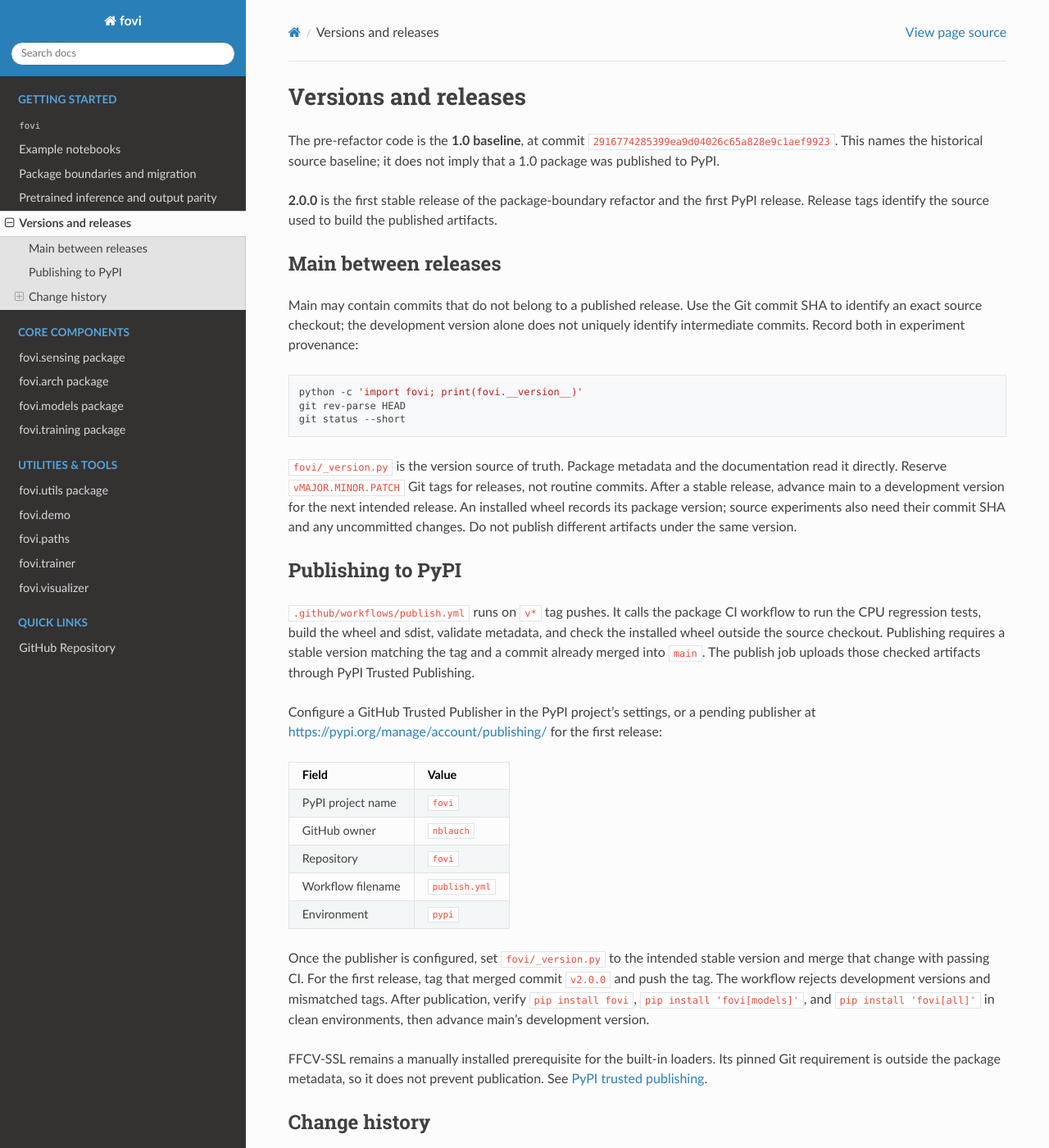
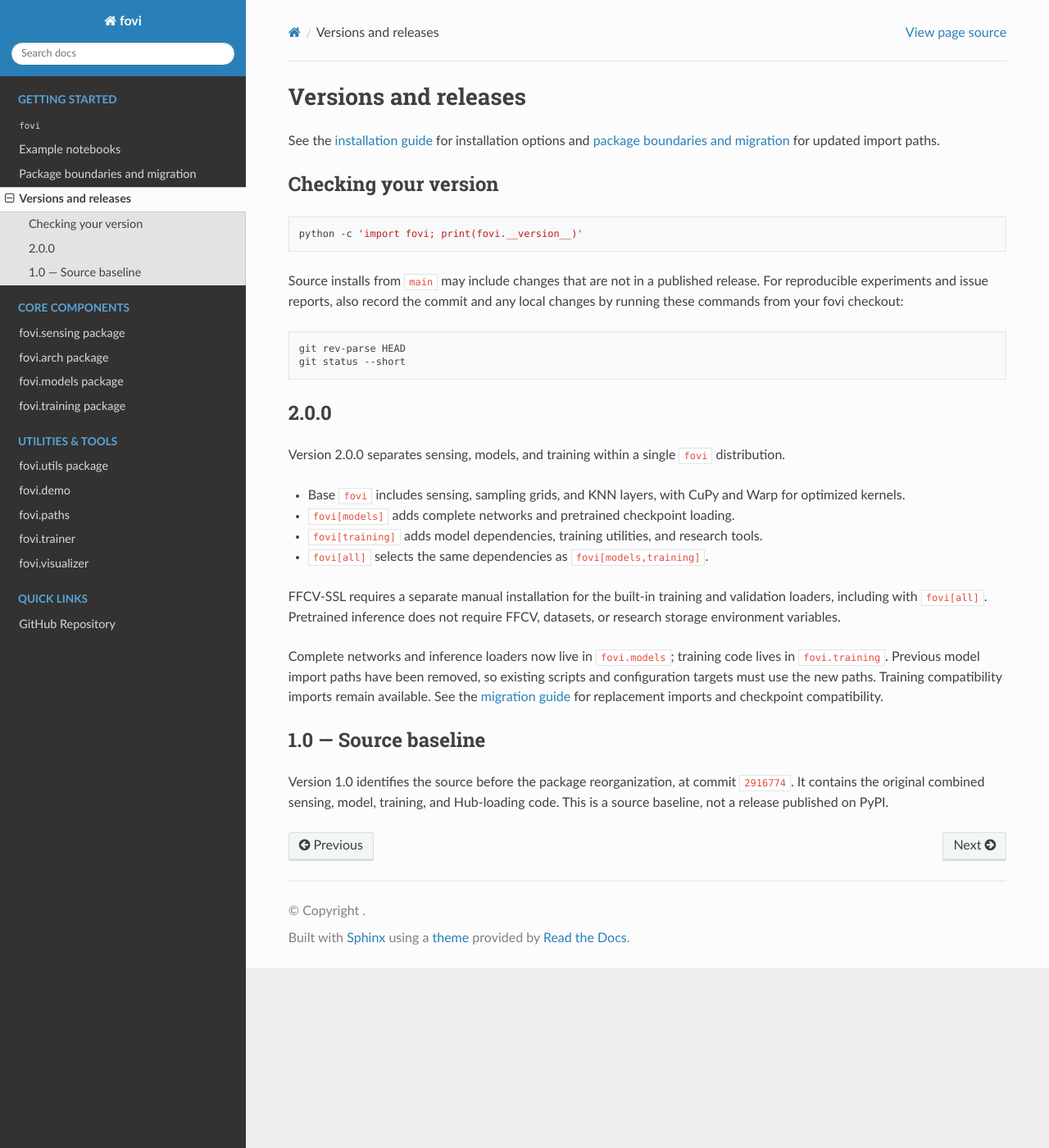
Before and after one commit to nblauch/fovi, a Sphinx documentation site: the page built from docs/releases.md, in a window 1280 px wide and 1400 px high. Shown: the whole window at 82% size. Built offline with Sphinx 7.4.7 and the Read the Docs theme 3.1.0, drawn with Linux system fonts in a browser that asks for light colours; some of the changed text lies outside the part shown.

Commit message:
Polish public installation and release documentation

````diff
--- a/docs/index.rst
+++ b/docs/index.rst
@@ -10,7 +10,6 @@ fovi is a PyTorch library for implementing foveated vision. This library provide
    read_me
    quickstart
    package_boundaries
-   pretrained_parity
    releases
 
 .. toctree::
--- a/docs/pretrained_parity.md
+++ /dev/null
@@ -1,93 +0,0 @@
-# Pretrained inference and output parity
-
-Install the `models` extra for pretrained inference. No trainer, FFCV installation, dataset,
-or research storage environment variable is needed. See the [README example](https://github.com/nblauch/fovi#-pretrained-models)
-and [package boundaries](package_boundaries.md).
-
-## DINOv3 checkpoint compatibility
-
-Transformers releases have placed DINOv3 blocks at `layer`, `encoder.layer`, and
-`model.layer`. Fovi already supported locating these blocks for fine-tuning. Checkpoint
-restoration now also translates the known block prefix to the constructed model's layout.
-This happens inside the DINO backbone's PyTorch load hook, including when a parent FoviNet
-loads its state dictionary.
-
-The suffix is preserved, including LoRA `parametrizations.weight.original` and factor
-`A`/`B` entries. No weights are merged, reinitialized, cast, or rewritten on disk. Saving a
-model uses the active Transformers layout; loading recognizes all three layouts. This is
-checkpoint-name compatibility, not a conversion of LoRA ranks, architecture configuration,
-or optimizer state. The configuration must still construct the same model and adapters.
-
-Strict loading continues to reject missing weights, unknown keys, and incompatible shapes.
-A checkpoint mixing multiple block layouts is ambiguous and raises even when strict loading
-is disabled. Non-DINO checkpoints are unaffected. Existing Hub revisions remain unchanged,
-and the requirement remains `transformers>=4.57.6`.
-
-## Refactor comparison
-
-The original source at `2916774285399ea9d04026c65a828e9c1aef9923` was compared with
-the refactored `fovi.models` public loader in separate processes. With Transformers 4.57.6,
-all compared tensors matched exactly for these cached Hugging Face checkpoints:
-
-| Model | Hub revision | Compared tensors, including input |
-| --- | --- | --- |
-| [DINOv3-S+, a=2.78](https://huggingface.co/fovi-pytorch/fovi-dinov3-splus_a-2.78_res-64_in1k) | `b9ba32e4c2ad4a8be3ce48bc358c7bbbb74e437a` | 13 |
-| [DINOv3-S+, a=60.94](https://huggingface.co/fovi-pytorch/fovi-dinov3-splus_a-60.94_res-64_in1k) | `423d842bd550a3ed8c29b83d1a8f843218dfe39e` | 13 |
-| [AlexNet, rfmult=1](https://huggingface.co/fovi-pytorch/fovi-alexnet_a-0.5_res-64_rfmult-1_in1k) | `4778acf941b58dc51e9822b1c451532ded1c2e5c` | 15 |
-| [AlexNet, rfmult=2](https://huggingface.co/fovi-pytorch/fovi-alexnet_a-0.5_res-64_rfmult-2_in1k) | `6ec51cb04e7bbdef57244a8698348b78f3dfe7f9` | 15 |
-
-The same comparison also passed exactly with the original source on Transformers 4.57.6
-and the refactored source on Transformers 5.16.1 using the checkpoint compatibility hook.
-Loaded parameter/buffer values matched exactly after normalizing the known DINO block
-prefixes. Across each four-model comparison, all 56 captured tensors had zero maximum
-absolute error. This includes four input tensors and 52 computed output/fixation tensors.
-
-The inputs are the repository street-view image, its horizontal reflection, and seeded RGB
-noise. Each batch is evaluated with one centered fixation and with three fixations spanning
-center, off-center, and near-edge locations. Captures include retinal samples, intermediate
-layers, embeddings, classifier logits, and realized fixation coordinates. Models run in
-evaluation/inference mode; all captured values must be finite.
-
-Validation used Python 3.12.3, PyTorch 2.11.0+cu128, and an NVIDIA RTX PRO 6000 Blackwell
-GPU, with TF32 disabled. This is bounded inference coverage, not a training or accuracy
-benchmark, and does not establish parity for every model, device, dtype, or stochastic policy.
-The DINOv3-H+ and ResNet Hub models are outside this comparison.
-
-## Reproduce
-
-Use the same numerical dependencies in both processes. The original checkout needs its
-legacy training dependencies just to import its loader; the new loader does not. Download
-the four checkpoints to `~/.cache/fovi` first, pinning the revisions above when reproducing
-this result. The capture command itself does not download missing checkpoints.
-
-From the refactored checkout, with Transformers 4.57.6:
-
-```bash
-git worktree add --detach /tmp/fovi-v1 2916774285399ea9d04026c65a828e9c1aef9923
-HF_HUB_OFFLINE=1 python scripts/check_pretrained_parity.py capture \
-  --source-root /tmp/fovi-v1 --api legacy --image notebooks/streetview.jpg \
-  --output /tmp/fovi-parity/reference
-HF_HUB_OFFLINE=1 python scripts/check_pretrained_parity.py capture \
-  --source-root . --api models --image notebooks/streetview.jpg \
-  --output /tmp/fovi-parity/candidate
-python scripts/check_pretrained_parity.py compare \
-  --reference /tmp/fovi-parity/reference --candidate /tmp/fovi-parity/candidate \
-  --report /tmp/fovi-parity/report.json
-```
-
-The default comparison requires exact equality. Captures record checkpoint-file hashes,
-loaded-state hashes, image hashes, dependency versions, and Hub cache provenance. They also
-assert that model inference did not import FFCV or the training namespace.
-
-To test a Transformers upgrade separately, capture the candidate using the other version
-and compare with `--allow-transformers-change`. This checks loaded tensors after normalizing
-only the known DINO block prefixes; checkpoint and input provenance must still agree. It
-does not relax numerical tolerances. Explicit `--rtol` and `--atol` options are available
-for deliberate numerical comparisons and are recorded in the report.
-
-Fast CPU regression tests need no Hub downloads or simulator:
-
-```bash
-python -m pytest tests/test_dinov3_checkpoint_compat.py tests/test_dinov3_compat.py \
-  tests/test_package_boundaries.py tests/test_model_loading.py
-```
--- a/docs/read_me.rst
+++ b/docs/read_me.rst
@@ -12,7 +12,7 @@ Version **2.0.0** introduces the sensing, model, and training package
 boundaries. The pre-refactor source is the 1.0 baseline. Main can
 advance between releases; record a Git commit for reproducible source
 installs. See `versions and
-releases <https://nblauch.github.io/fovi/releases.html>`__.
+releases <https://nblauch.github.io/fovi/docs/releases.html>`__.
 
 🛠️ Install
 ----------
@@ -26,9 +26,8 @@ For published releases, choose the capabilities you need:
    pip install 'fovi[training]'     # models, training utilities, and research tools
    pip install 'fovi[all]'          # identical dependencies to fovi[models,training]
 
-The first PyPI release is 2.0.0. To work from a source checkout, clone
-the repository, activate your Python environment, and install from
-source:
+To work from a source checkout, clone the repository, activate your
+Python environment, and install from source:
 
 .. code:: bash
 
@@ -52,6 +51,10 @@ validation loaders. It is installed manually, including when using
 ``all``. Trainer subclasses or external training scripts can supply
 other data loaders.
 
+See `package boundaries and
+migration <https://nblauch.github.io/fovi/docs/package_boundaries.html>`__
+for public import paths.
+
 Manual FFCV installation
 ~~~~~~~~~~~~~~~~~~~~~~~~
 
@@ -70,17 +73,25 @@ compatible with that fork, then install it from the repository root:
 For a release installed from PyPI, use ``requirements-ffcv.txt`` from
 its matching Git release tag. The same native prerequisites apply.
 
-For existing configurations, set ``FOVI_SAVE_DIR`` and
-``FOVI_DATASETS_DIR`` before importing the trainer. Model inference from
-an explicit configuration/checkpoint directory requires neither. CuPy
-and Warp kernels are installed with plain ``fovi``; no kernel extra is
-needed. See `package boundaries and
-migration <https://nblauch.github.io/fovi/package_boundaries.html>`__
-for public import paths.
+Research storage directories
+~~~~~~~~~~~~~~~~~~~~~~~~~~~~
 
-To use flash attention, install per the typical approach:
+Base sensing/KNN use and pretrained inference with ``fovi[models]`` do
+not require any ``FOVI_*_DIR`` environment variables. Installing the
+training extra does not change this behavior.
 
-::
+Before importing ``Trainer`` or ``fovi.paths``, set ``FOVI_SAVE_DIR``
+for checkpoints and logs and ``FOVI_DATASETS_DIR`` for datasets.
+Optionally, set ``FOVI_SLOW_DIR`` for large storage (defaults to
+``FOVI_SAVE_DIR``) and ``FOVI_FIGS_DIR`` for figures (defaults to the
+``figures`` subdirectory of ``FOVI_SLOW_DIR``).
+
+Optional Flash Attention
+~~~~~~~~~~~~~~~~~~~~~~~~
+
+To use Flash Attention, install it separately:
+
+.. code:: bash
 
    pip install packaging ninja
    pip install flash-attn --no-build-isolation
@@ -140,10 +151,6 @@ Inference uses ``.[models]`` and needs no FFCV, datasets, trainer, or
 ``FOVI_*_DIR`` environment variables. The checkpoint configuration
 retains its historical ``training`` section for model dimensions and
 preprocessing; reading that data does not import the training runtime.
-See `pretrained output
-parity <https://nblauch.github.io/fovi/pretrained_parity.html>`__ for
-tested checkpoints, dependency compatibility, and reproducible
-validation commands.
 
 📝 Example notebooks
 --------------------
--- a/docs/releases.md
+++ b/docs/releases.md
@@ -1,73 +1,47 @@
 # Versions and releases
 
-The pre-refactor code is the **1.0 baseline**, at commit
-`2916774285399ea9d04026c65a828e9c1aef9923`. This names the historical source baseline;
-it does not imply that a 1.0 package was published to PyPI.
+See the [installation guide](read_me.rst) for installation options and
+[package boundaries and migration](package_boundaries.md) for updated import paths.
 
-**2.0.0** is the first stable release of the package-boundary refactor and the first
-PyPI release. Release tags identify the source used to build the published artifacts.
-
-## Main between releases
-
-Main may contain commits that do not belong to a published release. Use the Git commit
-SHA to identify an exact source checkout; the development version alone does not uniquely
-identify intermediate commits. Record both in experiment provenance:
+## Checking your version
 
 ```bash
 python -c 'import fovi; print(fovi.__version__)'
+```
+
+Source installs from `main` may include changes that are not in a published release.
+For reproducible experiments and issue reports, also record the commit and any local
+changes by running these commands from your fovi checkout:
+
+```bash
 git rev-parse HEAD
 git status --short
 ```
 
-`fovi/_version.py` is the version source of truth. Package metadata and the documentation
-read it directly. Reserve `vMAJOR.MINOR.PATCH` Git tags for releases, not routine commits.
-After a stable release, advance main to a development version for the next intended release.
-An installed wheel records its package version; source experiments also need their commit
-SHA and any uncommitted changes. Do not publish different artifacts under the same version.
+## 2.0.0
 
-## Publishing to PyPI
+Version 2.0.0 separates sensing, models, and training within a single `fovi`
+distribution.
 
-`.github/workflows/publish.yml` runs on `v*` tag pushes. It calls the package CI
-workflow to run the CPU regression tests, build the wheel and sdist, validate metadata,
-and check the installed wheel outside the source checkout. Publishing requires a stable
-version matching the tag and a commit already merged into `main`. The publish job uploads
-those checked artifacts through PyPI Trusted Publishing.
+- Base `fovi` includes sensing, sampling grids, and KNN layers, with CuPy and Warp
+  for optimized kernels.
+- `fovi[models]` adds complete networks and pretrained checkpoint loading.
+- `fovi[training]` adds model dependencies, training utilities, and research tools.
+- `fovi[all]` selects the same dependencies as `fovi[models,training]`.
 
-Configure a GitHub Trusted Publisher in the PyPI project's settings, or a pending
-publisher at <https://pypi.org/manage/account/publishing/> for the first release:
+FFCV-SSL requires a separate manual installation for the built-in training and
+validation loaders, including with `fovi[all]`. Pretrained inference does not require
+FFCV, datasets, or research storage environment variables.
 
-| Field | Value |
-| --- | --- |
-| PyPI project name | `fovi` |
-| GitHub owner | `nblauch` |
-| Repository | `fovi` |
-| Workflow filename | `publish.yml` |
-| Environment | `pypi` |
+Complete networks and inference loaders now live in `fovi.models`; training code
+lives in `fovi.training`. Previous model import paths have been removed, so existing
+scripts and configuration targets must use the new paths. Training compatibility
+imports remain available. See the [migration guide](package_boundaries.md) for
+replacement imports and checkpoint compatibility.
 
-Once the publisher is configured, set `fovi/_version.py` to the intended stable version
-and merge that change with passing CI. For the first release, tag that merged commit
-`v2.0.0` and push the tag. The workflow rejects development versions and mismatched tags.
-After publication, verify `pip install fovi`, `pip install 'fovi[models]'`, and
-`pip install 'fovi[all]'` in clean environments, then advance main's development version.
+## 1.0 — Source baseline
 
-FFCV-SSL remains a manually installed prerequisite for the built-in loaders. Its pinned
-Git requirement is outside the package metadata, so it does not prevent publication.
-See [PyPI trusted publishing](https://docs.pypi.org/trusted-publishers/).
-
-## Change history
-
-### 2.0.0
-
-- Separate sensing/KNN, model, and training dependency boundaries within one distribution.
-- Add `models`, `training`, and `all` extras. Base installs include CuPy and
-  Warp. `all` includes every declared optional dependency; FFCV is installed manually.
-- Move complete networks and inference loading to `fovi.models`, and training to
-  `fovi.training`. Remove old model import aliases; retain training compatibility imports.
-- Restore pretrained models without constructing a trainer, importing FFCV, or requiring
-  research storage environment variables.
-- Restore DINOv3 checkpoints across known Transformers block layouts, preserving LoRA
-  parameter names and strict loading checks without changing Hub artifacts.
-
-### 1.0 baseline
-
-The monolithic pre-refactor source, including sensing, models, training, and Hub loading.
+Version 1.0 identifies the source before the package reorganization, at commit
+[`2916774`](https://github.com/nblauch/fovi/commit/2916774285399ea9d04026c65a828e9c1aef9923).
+It contains the original combined sensing, model, training, and Hub-loading code.
+This is a source baseline, not a release published on PyPI.
--- a/pyproject.toml
+++ b/pyproject.toml
@@ -14,7 +14,7 @@ dynamic = ["version", "dependencies", "optional-dependencies"]
 
 [project.urls]
 Homepage = "https://github.com/nblauch/fovi"
-Documentation = "https://nblauch.github.io/fovi/"
+Documentation = "https://nblauch.github.io/fovi/docs/"
 Repository = "https://github.com/nblauch/fovi"
 Issues = "https://github.com/nblauch/fovi/issues"
 
````
Also changed, not shown: README.md (+20 -10 lines), docs/package_boundaries.md (+4 -6 lines), 1 other file.
